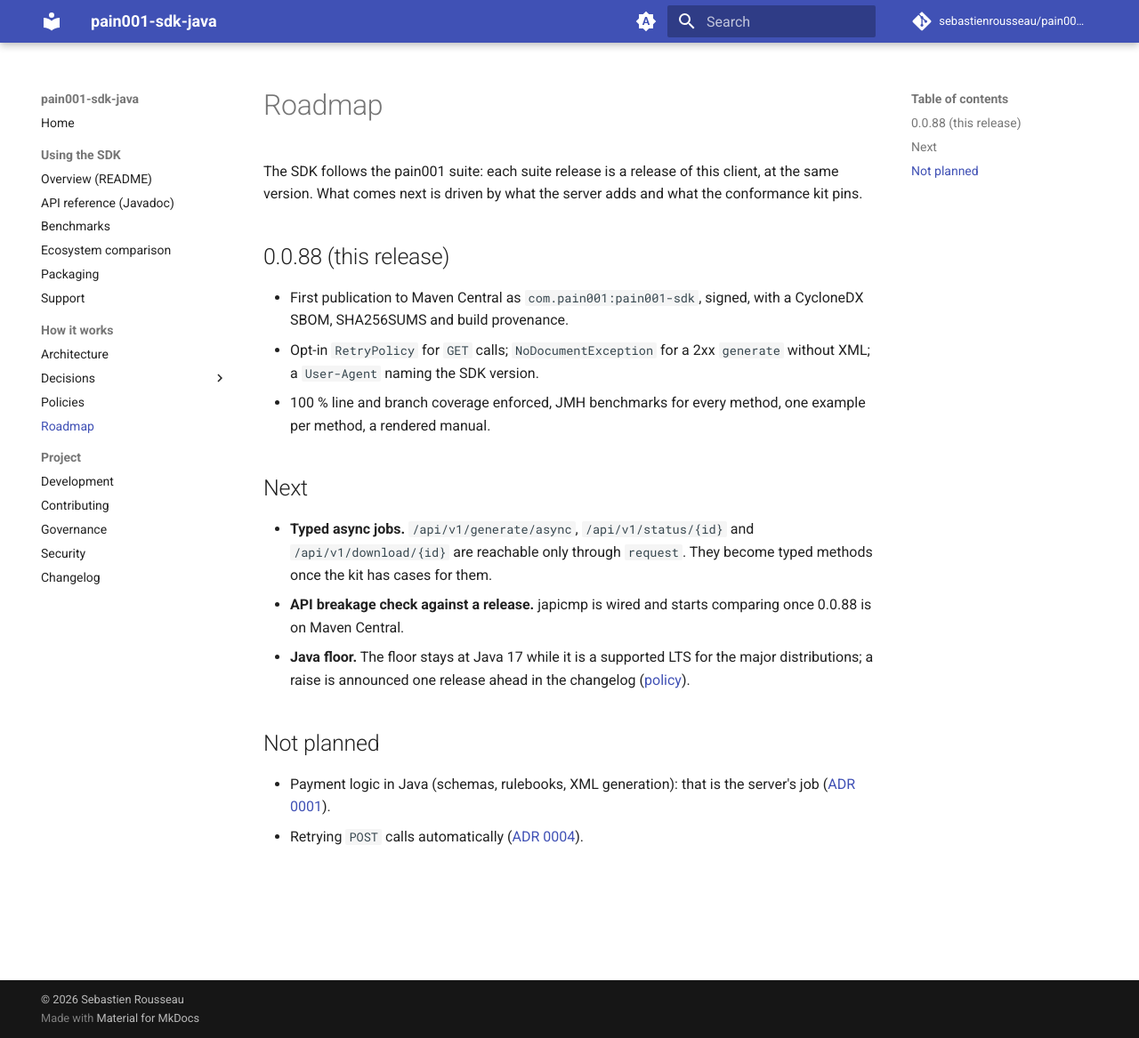
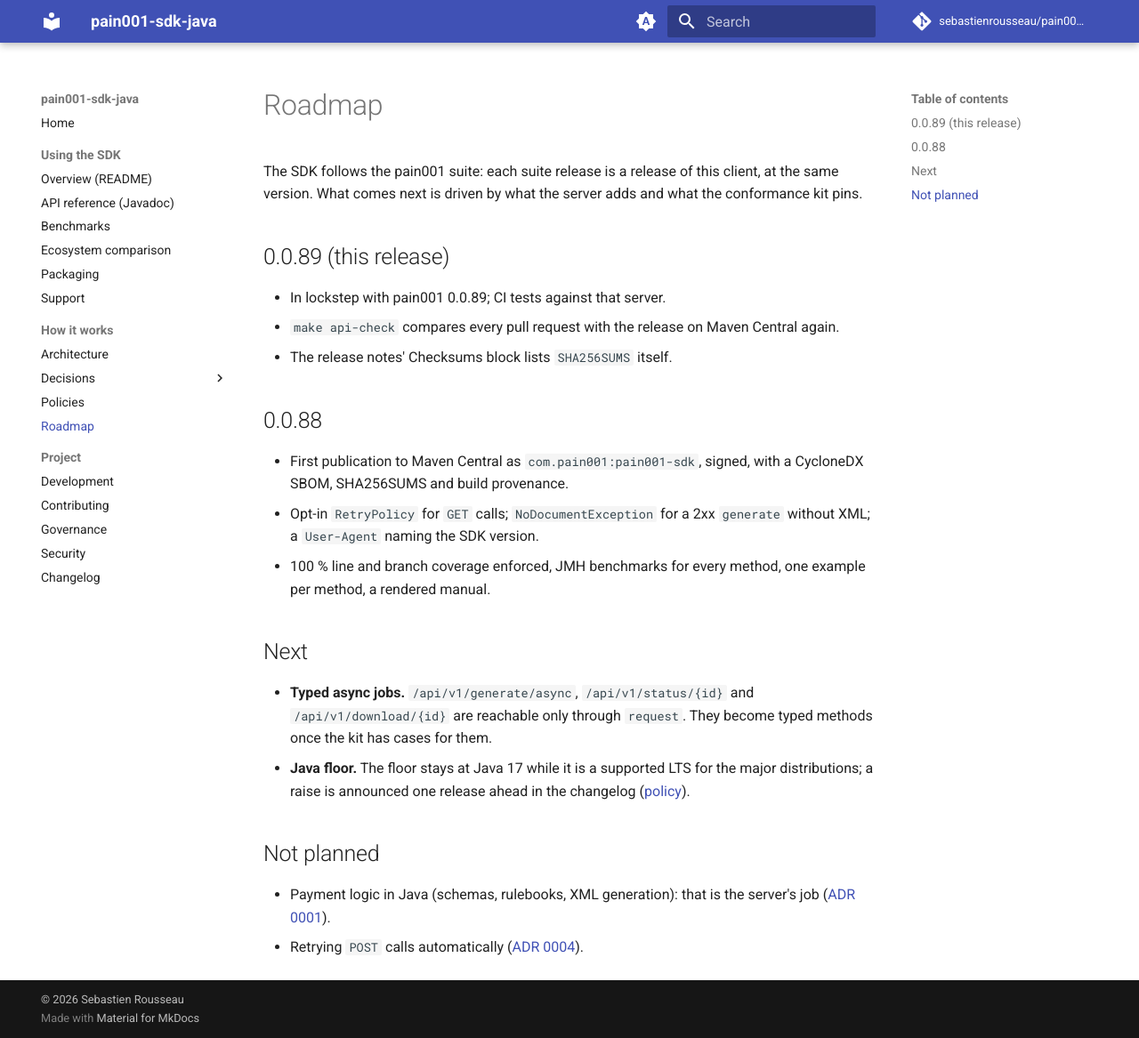
Before and after one commit to sebastienrousseau/pain001-sdk-java, an MkDocs documentation site: the page built from docs/ROADMAP.md, in a window 1280 px wide and 1167 px high. Shown: the whole window at 89% size. Built offline with MkDocs 1.6.1 and Material for MkDocs 9.7.7, drawn with Linux system fonts in a browser that asks for light colours; comment, search, counter and statistics services are not loaded.

Commit message:
docs: state the 0.0.88 release in the past tense
docs/ROADMAP.md still called 0.0.88 "this release" and listed the
japicmp comparison against Maven Central as future work, but 0.0.88
shipped on 14 Nov 2026 and `make api-check` has compared against it
since. The roadmap now heads 0.0.89 with what it carries, and the
README says 0.0.88 was the first Maven Central release.

Assisted-by: Claude Code:claude-opus-5-5
Co-Authored-By: Claude Opus 5.5 <noreply@anthropic.com>
Signed-off-by: Sebastien Rousseau <sebastienrousseau@users.noreply.github.com>

```diff
--- a/docs/ROADMAP.md
+++ b/docs/ROADMAP.md
@@ -6,7 +6,14 @@ The SDK follows the pain001 suite: each suite release is a release of
 this client, at the same version. What comes next is driven by what the
 server adds and what the conformance kit pins.
 
-## 0.0.88 (this release)
+## 0.0.89 (this release)
+
+- In lockstep with pain001 0.0.89; CI tests against that server.
+- `make api-check` compares every pull request with the release on
+  Maven Central again.
+- The release notes' Checksums block lists `SHA256SUMS` itself.
+
+## 0.0.88
 
 - First publication to Maven Central as `com.pain001:pain001-sdk`,
   signed, with a CycloneDX SBOM, SHA256SUMS and build provenance.
@@ -20,8 +27,6 @@ server adds and what the conformance kit pins.
 - **Typed async jobs.** `/api/v1/generate/async`, `/api/v1/status/{id}`
   and `/api/v1/download/{id}` are reachable only through `request`. They
   become typed methods once the kit has cases for them.
-- **API breakage check against a release.** japicmp is wired and starts
-  comparing once 0.0.88 is on Maven Central.
 - **Java floor.** The floor stays at Java 17 while it is a supported LTS
   for the major distributions; a raise is announced one release ahead in
   the changelog ([policy](POLICIES.md)).
```
Also changed, not shown: README.md (+1 -1 lines).
